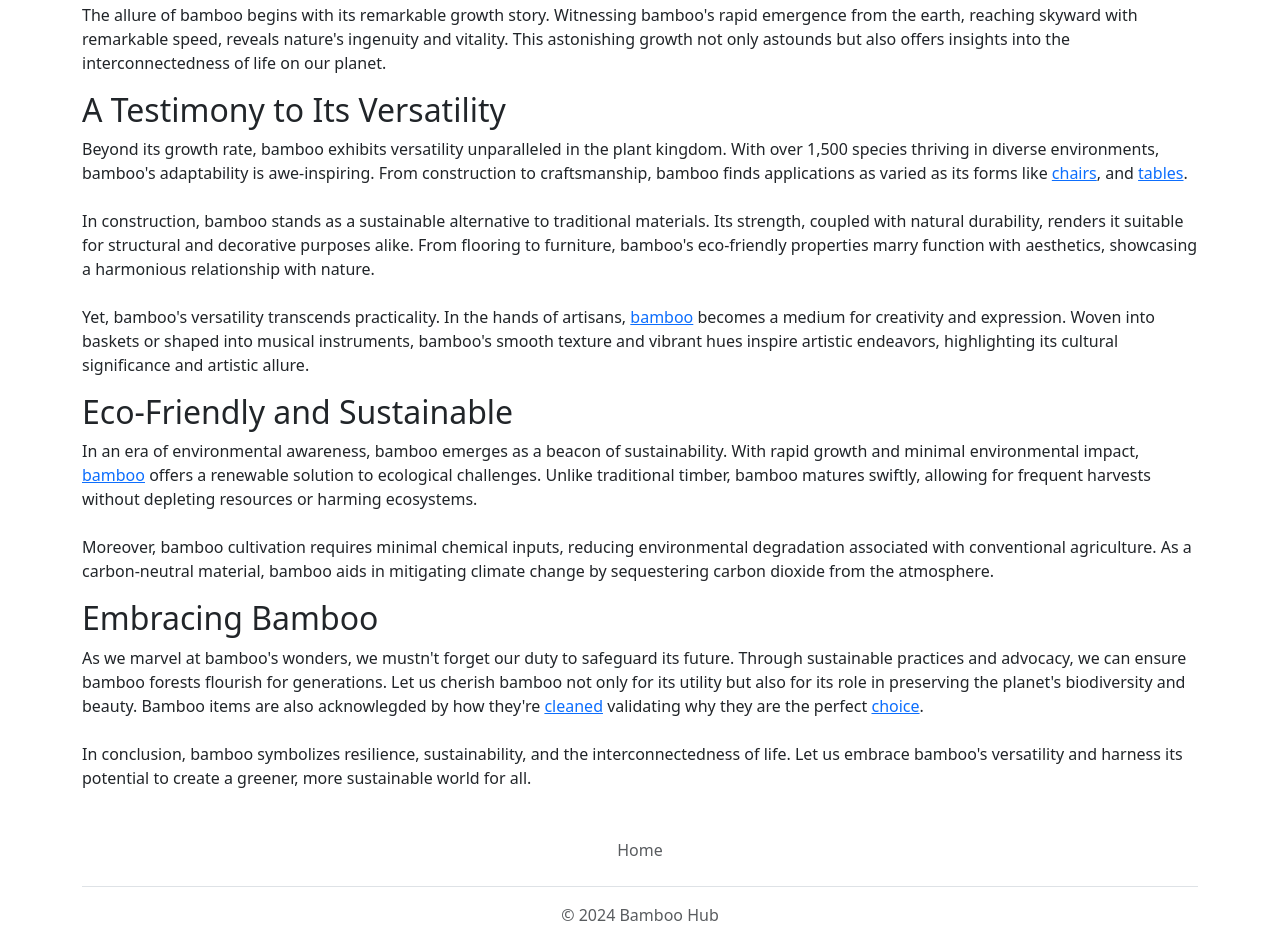
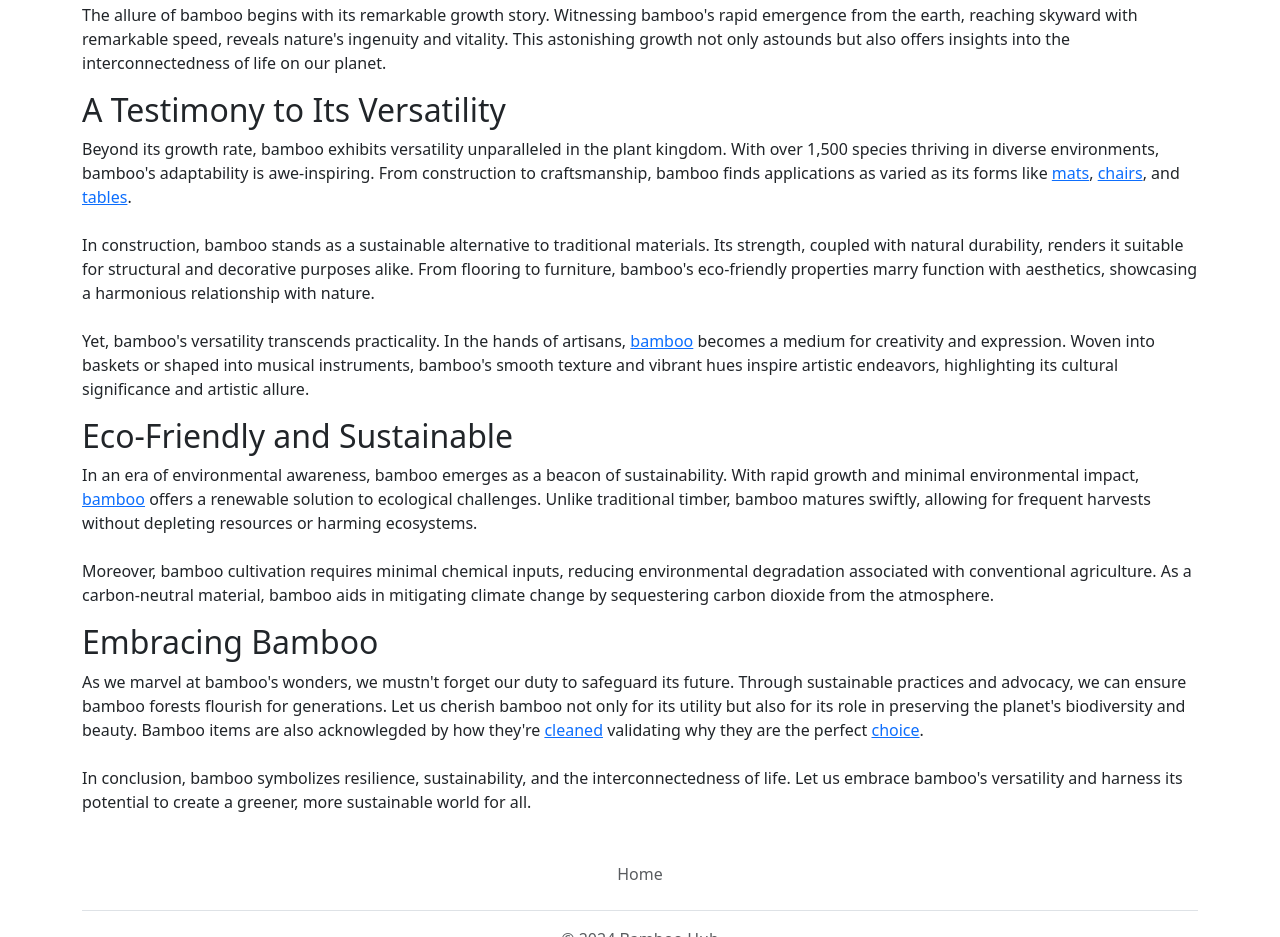
Before and after one commit to BambooJourney/versatile-bamboo, a plain HTML site: page index.html in a window 1280 px wide. Shown: the part 1231-2168 px from the top of the page. Drawn offline with nearby package versions, Linux system fonts and the light colour scheme.

Commit message:
Update index.html

```diff
--- a/index.html
+++ b/index.html
@@ -75,7 +75,7 @@
             <p>The allure of bamboo begins with its remarkable growth story. Witnessing bamboo's rapid emergence from the earth, reaching skyward with remarkable speed, reveals nature's ingenuity and vitality. This astonishing growth not only astounds but also offers insights into the interconnectedness of life on our planet.</p>
             <h2>A Testimony to Its Versatility
             </h2>
-            <p>Beyond its growth rate, bamboo exhibits versatility unparalleled in the plant kingdom. With over 1,500 species thriving in diverse environments, bamboo's adaptability is awe-inspiring. From construction to craftsmanship, bamboo finds applications as varied as its forms like <a href="https://silken-sanctuary.com/bamboo-chairs/" target="_blank">chairs</a>, and <a href="https://silken-sanctuary.com/bamboo-table/" target="_blank">tables</a>.
+            <p>Beyond its growth rate, bamboo exhibits versatility unparalleled in the plant kingdom. With over 1,500 species thriving in diverse environments, bamboo's adaptability is awe-inspiring. From construction to craftsmanship, bamboo finds applications as varied as its forms like <a href="https://silken-sanctuary.com/bamboo-mat/" target="_blank">mats</a>, <a href="https://silken-sanctuary.com/bamboo-chairs/" target="_blank">chairs</a>, and <a href="https://silken-sanctuary.com/bamboo-table/" target="_blank">tables</a>.
                 <br><br>
                 In construction, bamboo stands as a sustainable alternative to traditional materials. Its strength, coupled with natural durability, renders it suitable for structural and decorative purposes alike. From flooring to furniture, bamboo's eco-friendly properties marry function with aesthetics, showcasing a harmonious relationship with nature.
                 <br><br>
```
